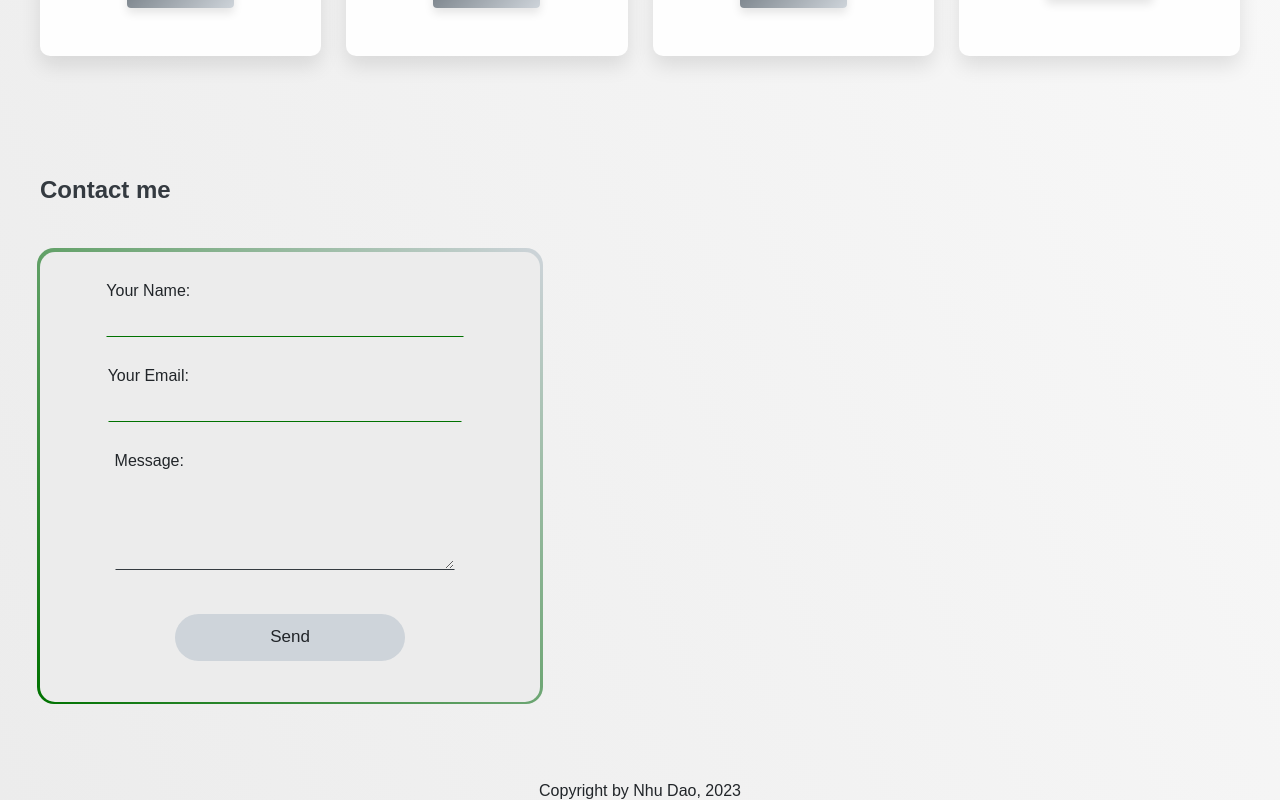
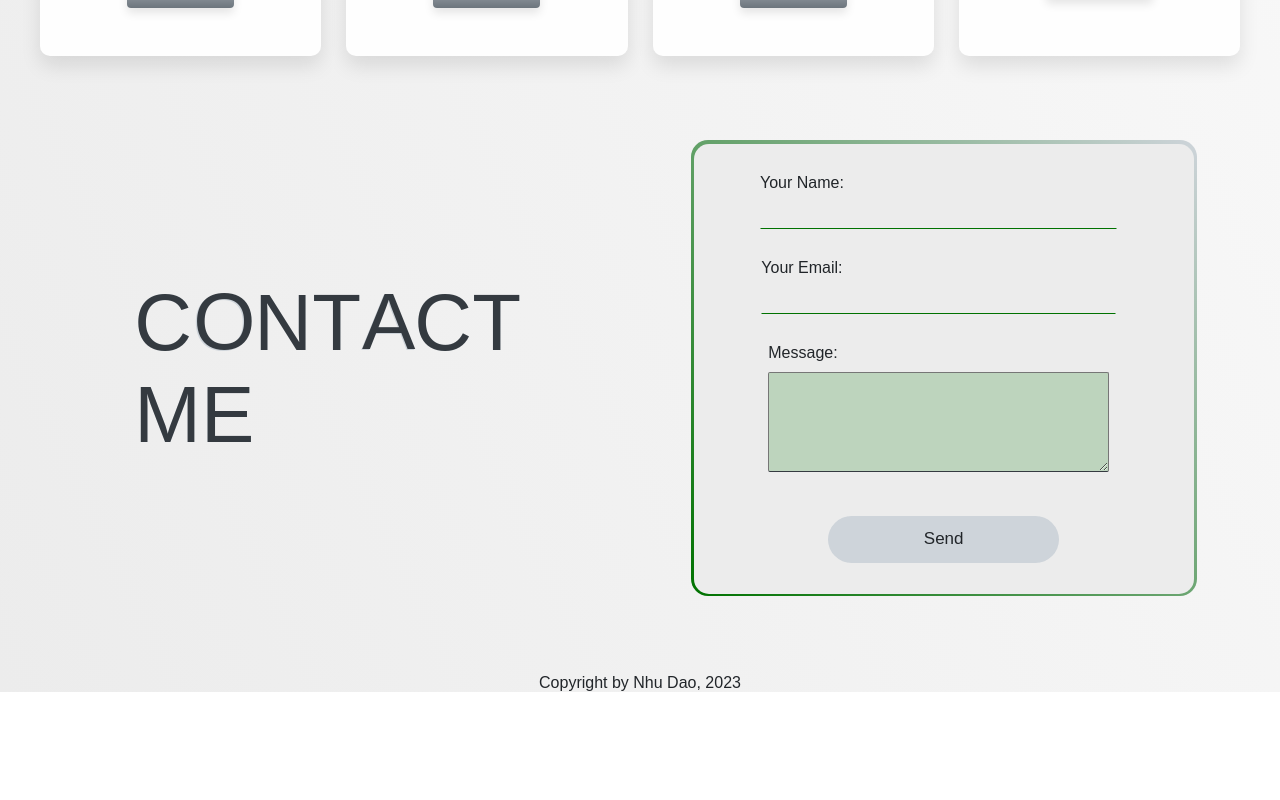
Before and after one commit to hyezhu/nhu-portfolio, a React (Create React App) app: page / in a window 1280 px wide. Shown: the part 1977-2777 px from the top of the page. After the commit the page ends 2669 px from the top, so only its background shows below. Built offline with nearby package versions, Linux system fonts and the light colour scheme.

Commit message:
fixed contact component

```diff
--- a/src/components/Contact/contact.component.jsx
+++ b/src/components/Contact/contact.component.jsx
@@ -1,103 +1,30 @@
 import "./contact.styles.scss";
-import { useState } from "react";
+import Form from "../Form/form.component.jsx";
+import { Grid } from "@mui/material";
+
 
 export default function Contact() {
-  const [form, setForm] = useState({
-    name: "",
-    email: "",
-    message: "",
-  });
-
-
-  const encode = (data) => {
-    return Object.keys(data)
-      .map(
-        (key) => encodeURIComponent(key) + "=" + encodeURIComponent(data[key])
-      )
-      .join("&");
-  };
-
-
-  /* Here’s the juicy bit for posting the form submission */
-
-  function handleSubmit(e) {
-    const state = { name: "", email: "", message: "" };
-    fetch("/", {
-      method: "POST",
-      headers: { "Content-Type": "application/x-www-form-urlencoded" },
-      body: encode({ "form-name": "contact", ...state }),
-    })
-      .then(() => alert("Success!"))
-      .catch((error) => alert(error));
-
-    e.preventDefault();
-  };
-
-
-  return (
-    <div id="contact">
-      <h2>Contact me</h2>
-
-      <form
-        className="form"
-        name="contactForm"
-        method="POST"
-        data-netlify="true"
-        onSubmit={handleSubmit}
-        action="/pages/success"
-      >
-        <input
-          type="hidden"
-          name="form-name"
-          value="contactForm"
-          onChange={(e) => {
-            setForm({
-              ...form,
-              name: e.target.value,
-            });
-          }}
-        />
-        <p>
-          <label>
-            Your Name: <input type="text" name="name" required />
-          </label>
-        </p>
-        <p>
-          <label>
-            Your Email:{" "}
-            <input
-              type="email"
-              name="email"
-              required
-              onChange={(e) => {
-                setForm({
-                  ...form,
-                  email: e.target.value,
-                });
-              }}
-            />
-          </label>
-        </p>
-        <p>
-          <label>
-            Message:{" "}
-            <textarea
-              name="message"
-              onChange={(e) => {
-                setForm({
-                  ...form,
-                  message: e.target.value,
-                });
-              }}
-            ></textarea>
-          </label>
-        </p>
-        <p>
-          <button className="btn-submit" type="submit">
-            Send
-          </button>
-        </p>
-      </form>
-    </div>
-  );
+ return (
+   <div id="contact" className="section-cta">
+     <Grid container spacing={4} justifyContent="center" alignItems="center" direction="row">
+       <div className="contact-text">
+         <p className="popout">
+          <span>C</span>
+          <span>O</span>
+          <span>N</span>
+          <span>T</span>
+          <span>A</span>
+          <span>C</span>
+          <span>T</span>
+          <br/>
+          <span>M</span>
+          <span>E</span>
+         </p>
+       </div>
+       <div className="form-container">
+         <Form />
+       </div>
+     </Grid>
+   </div>
+ );
 }
--- a/src/components/Contact/contact.styles.scss
+++ b/src/components/Contact/contact.styles.scss
@@ -1,103 +1,45 @@
 @import "../../configs/configs.styles.scss";
 
-.form {
-  display: flex;
-  align-items: center;
-  flex-direction: column;
-  gap: 10px;
-  background-color: $color-background-dark;
-  border-radius: 15px;
-  padding: 30px;
-  width: 500px;
-  height: 450px;
+.contact-text {
+  $t: 1s;
+$d: 0.08em;
+$n: 3;
+
+.popout{
+	font-weight: 400;
+	font-size: 80px;
+	padding: 80px;
+
+	@keyframes ani{
+		0%{
+			transform: translate3d(0,0,0);
+			text-shadow: 0em 0em 0 $color-main-light;
+			color: $color-main-dark;
+		}
+		30%{
+			transform: translate3d(0,0,0);
+			text-shadow: 0em 0em 0 $color-main-light;
+			color: $color-main-dark;
+		}
+		70%{
+			transform: translate3d($d,-$d,0);
+			text-shadow: -$d $d $color-main-light;
+			color: $color-main-dark;
+		}
+		100%{
+			transform: translate3d($d,-$d,0);
+			text-shadow: -$d $d $color-main-light;
+			color: $color-main-dark;
+		}
+	}
+	span{
+		position: relative;
+		display: inline-block;
+		animation: ani $t infinite alternate cubic-bezier(0.860, 0.000, 0.070, 1.000);
+		@for $i from 1 through $n{
+			&:nth-last-child(#{$i}n){ animation-delay: -$t*$i/$n/2;}
+		}
+	}
+
 }
-
-.form::before {
-  content: '';
-  background-image: linear-gradient(45deg, $color-accent,
-  $color-main-light);
-  height: 456px;
-  width: 506px;
-  position: absolute;
-  margin-top: -34px;
-  margin-left: px;
-  z-index: -1;
-  border-radius: 17px;
 }
-
-.btn-submit {
-  margin-top: 10px;
-//   font-family: Arial, Helvetica, sans-serif;
-  font-size: 17px;
-  background: $color-main-light;
-  color: $color-text;
-  padding: 0.7em 5.5em;
-  display: flex;
-  align-items: center;
-  border: 2px solid #66da4300;
-  border-radius: 5em;
-  overflow: hidden;
-  transition: all 0.2s;
-  cursor: pointer;
-}
-
-.btn-submit:hover {
-  border: 2px solid $color-accent;
-  background: #00000000;
-  color: $color-main-dark;
-}
-
-.btn-submit:active {
-  border: 2px solid #66da4300;
-  background: $color-main-dark;
-  color: $color-background;
-}
-
-input {
-  width: calc(100% - 10px);
-  padding: 10px 50px;
-  margin-bottom: 20px;
-  border: 1px solid #66da4300;
-  border-bottom: 1px solid $color-accent;
-  outline: none;
-  background-color: transparent;
-  color: $color-main-dark;
-//   font-family: Arial, Helvetica, sans-serif;
-  transition: 0.2s;
-}
-
-input:focus {
-  border: 1px solid #66da4300;
-  border-bottom: 1px solid $color-main-dark;
-  background-color: transparent;
-  color: $color-text;
-}
-
-input::placeholder {
-  color: $color-background;
-}
-
-textarea {
-//   font-family: Arial, Helvetica, sans-serif;
-  width: calc(100% - 10px);
-  padding: 10px 50px;
-  height: 100px;
-  margin-bottom: 20px;
-  border: 1px solid #66da4300;
-  border-bottom: 1px solid $color-main-dark;
-  outline: none;
-  background-color: transparent;
-  color: $color-main-dark;
-}
-
-textarea::placeholder {
-  color: $color-background;
-  content: "Please leave me a message";
-}
-
-textarea:focus {
-  border: 1px solid #66da4300;
-  border-bottom: 1px solid $color-main-dark;
-  background-color: transparent;
-  color: $color-text;
-}
--- /dev/null
+++ b/src/components/Form/form.component.jsx
@@ -0,0 +1,101 @@
+import "./form.styles.scss";
+import { useState } from "react";
+
+export default function Form() {
+     const [form, setForm] = useState({
+       name: "",
+       email: "",
+       message: "",
+     });
+
+     const encode = (data) => {
+       return Object.keys(data)
+         .map(
+           (key) =>
+             encodeURIComponent(key) + "=" + encodeURIComponent(data[key])
+         )
+         .join("&");
+     };
+
+     /* Here’s the juicy bit for posting the form submission */
+
+     function handleSubmit(e) {
+       const state = { name: "", email: "", message: "" };
+       fetch("/", {
+         method: "POST",
+         headers: { "Content-Type": "application/x-www-form-urlencoded" },
+         body: encode({ "form-name": "contact", ...state }),
+       })
+         .then(() => alert("Success!"))
+         .catch((error) => alert(error));
+
+       e.preventDefault();
+     }
+
+     return (
+       <div>
+         <form
+           className="form"
+           name="contactForm"
+           method="POST"
+           data-netlify="true"
+           onSubmit={handleSubmit}
+           action="/pages/success"
+           data-netlify-honeypot="bot-field"
+         >
+           <input type="hidden" name="form-name" value="contact" />
+           <input
+             type="hidden"
+             name="form-name"
+             value="contactForm"
+             onChange={(e) => {
+               setForm({
+                 ...form,
+                 name: e.target.value,
+               });
+             }}
+           />
+           <p>
+             <label>
+               Your Name: <input type="text" name="name" required />
+             </label>
+           </p>
+           <p>
+             <label>
+               Your Email:{" "}
+               <input
+                 type="email"
+                 name="email"
+                 required
+                 onChange={(e) => {
+                   setForm({
+                     ...form,
+                     email: e.target.value,
+                   });
+                 }}
+               />
+             </label>
+           </p>
+           <p>
+             <label>
+               Message:{" "}
+               <textarea
+                 name="message"
+                 onChange={(e) => {
+                   setForm({
+                     ...form,
+                     message: e.target.value,
+                   });
+                 }}
+               ></textarea>
+             </label>
+           </p>
+           <p>
+             <button className="btn-submit" type="submit">
+               Send
+             </button>
+           </p>
+         </form>
+       </div>
+     );
+}
--- /dev/null
+++ b/src/components/Form/form.styles.scss
@@ -0,0 +1,105 @@
+@import "../../configs/configs.styles.scss";
+
+.form {
+  display: flex;
+  align-items: center;
+  flex-direction: column;
+  gap: 10px;
+  background-color: $color-background-dark;
+  border-radius: 15px;
+  padding: 30px;
+  width: 500px;
+  height: 450px;
+}
+
+.form::before {
+  content: '';
+  background-image: linear-gradient(45deg, $color-accent,
+  $color-main-light);
+  height: 456px;
+  width: 506px;
+  position: absolute;
+  margin-top: -34px;
+  margin-left: px;
+  z-index: -1;
+  border-radius: 17px;
+}
+
+.btn-submit {
+  margin-top: 10px;
+//   font-family: Arial, Helvetica, sans-serif;
+  font-size: 17px;
+  background: $color-main-light;
+  color: $color-text;
+  padding: 0.7em 5.5em;
+  display: flex;
+  align-items: center;
+  border: 2px solid #66da4300;
+  border-radius: 5em;
+  overflow: hidden;
+  transition: all 0.2s;
+  cursor: pointer;
+}
+
+.btn-submit:hover {
+  border: 2px solid $color-accent;
+  background: #00000000;
+  color: $color-main-dark;
+}
+
+.btn-submit:active {
+  border: 2px solid #66da4300;
+  background: $color-main-dark;
+  color: $color-background;
+}
+
+input {
+  width: calc(100% - 10px);
+  padding: 10px 50px;
+  margin-bottom: 20px;
+  border: 1px solid #66da4300;
+  border-bottom: 1px solid $color-accent;
+  outline: none;
+  background-color: transparent;
+  color: $color-main-dark;
+//   font-family: Arial, Helvetica, sans-serif;
+  transition: 0.2s;
+}
+
+input:focus {
+  border: 1px solid #66da4300;
+  border-bottom: 1px solid $color-main-dark;
+  background-color: transparent;
+  color: $color-text;
+}
+
+input::placeholder {
+  color: $color-background;
+}
+
+textarea {
+//   font-family: Arial, Helvetica, sans-serif;
+  width: calc(100% - 10px);
+  padding: 10px 50px;
+  height: 100px;
+  margin-top: 10px;
+  margin-bottom: 20px;
+  border-bottom: 1px solid $color-main-dark;
+  border-radius: 2px;
+  outline: none;
+  background-color: transparent;
+  color: $color-main-dark;
+  background-color: rgba($color-accent, 0.2);
+}
+
+textarea::placeholder {
+  color: $color-background;
+  content: "Please leave me a message";
+}
+
+textarea:focus {
+  border: 1px solid #66da4300;
+  border-bottom: 1px solid $color-main-dark;
+  background-color: rgba($color-accent, 0.2);
+  color: $color-text;
+}
--- a/src/components/Porfolio/portfolio.styles.scss
+++ b/src/components/Porfolio/portfolio.styles.scss
@@ -102,7 +102,7 @@
   font-weight: 600;
   border: none;
   cursor: pointer;
-  background: linear-gradient(-45deg, $color-main-light 0%, $color-main 100%);
+  background: linear-gradient(180deg, $color-main-light 0%, $color-main 100%);
   border-radius: 5px;
   box-shadow: 0 5px 10px rgba(0, 0, 0, 0.1);
 }
```
